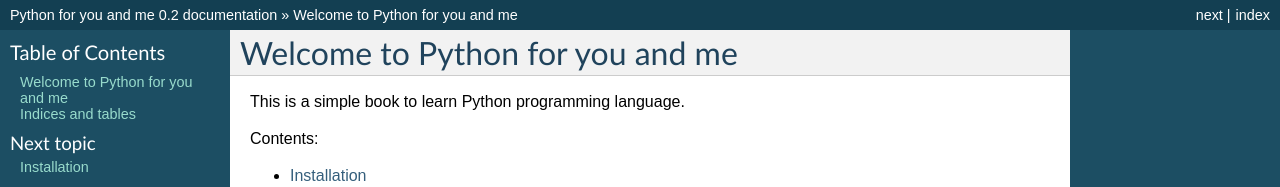
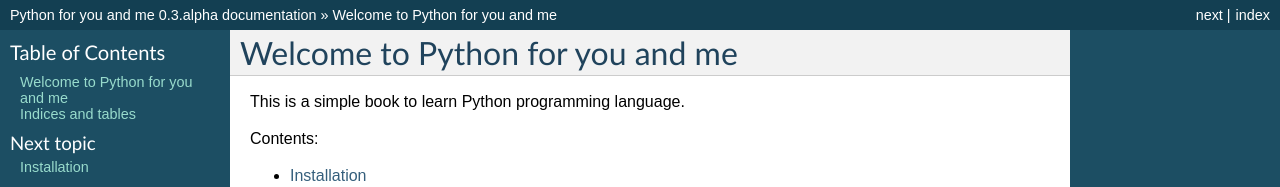
Before and after one commit to kushaldas/pym, a Sphinx documentation site: the page built from docs/index.rst, in a window 1280 px wide and 900 px high. Shown: the top 187 px of the window. Built offline with Sphinx 7.4.7, drawn with Linux system fonts in a browser that asks for light colours; formulas are drawn with MathJax 3; some of the changed text lies outside the part shown.

Commit message:
Updated to 0.3.alpha1

```diff
--- a/docs/conf.py
+++ b/docs/conf.py
@@ -48,9 +48,9 @@
 # built documents.
 #
 # The short X.Y version.
-version = '0.2'
+version = '0.3'
 # The full version, including alpha/beta/rc tags.
-release = '0.2'
+release = '0.3.alpha'
 
 # The language for content autogenerated by Sphinx. Refer to documentation
 # for a list of supported languages.
@@ -183,7 +183,7 @@
 # Grouping the document tree into LaTeX files. List of tuples
 # (source start file, target name, title, author, documentclass [howto/manual]).
 latex_documents = [
-  ('index', 'Pythonforyouandme.tex', u'Python for you and me Documentation',
+  ('index', 'Pythonforyouandme.tex', u'Python for you and me',
    u'Kushal Das', 'manual'),
 ]
 
```
